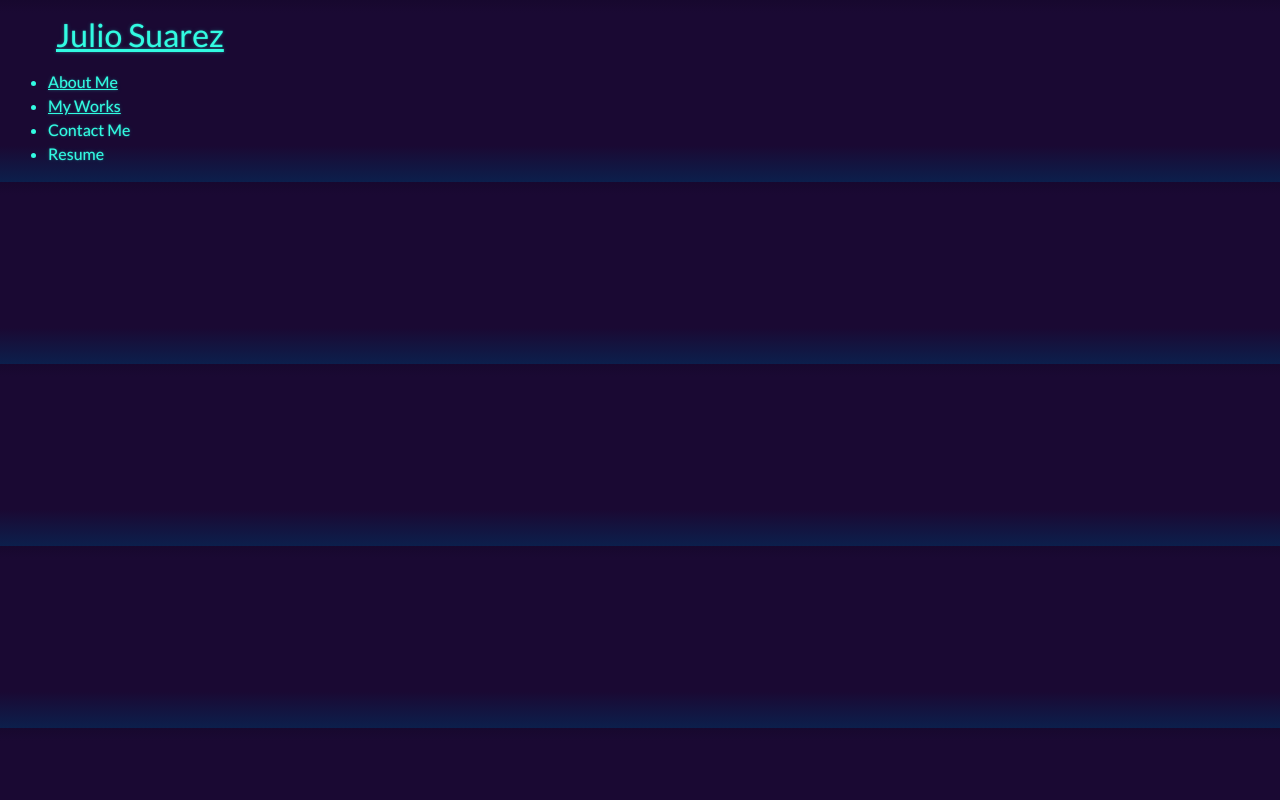
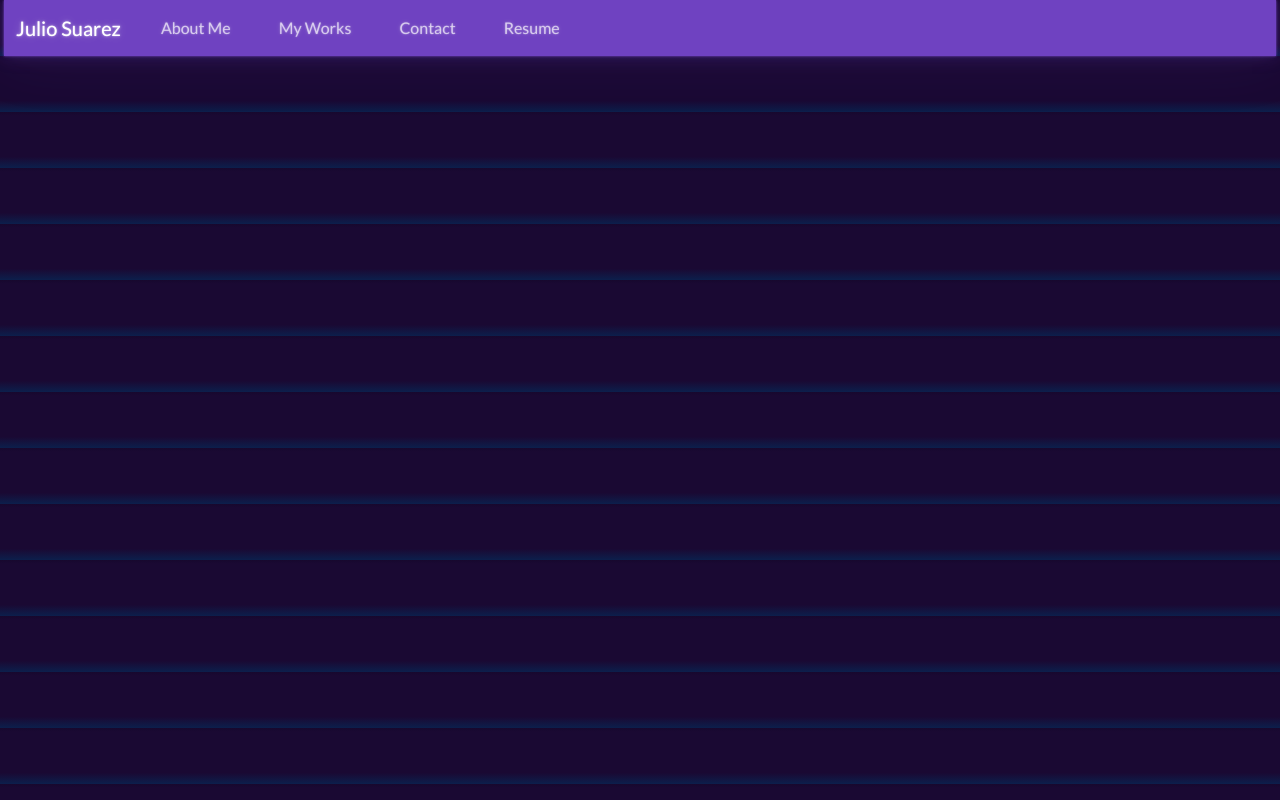
Before and after one commit to justjulio95/react-portfolio, a React (Create React App) app: page / in a window 1280 px wide. Built offline with nearby package versions, Linux system fonts and the light colour scheme.

Commit message:
fixes to header

```diff
--- a/src/App.js
+++ b/src/App.js
@@ -6,6 +6,9 @@ function App() {
   return (
     <div>
       <Header></Header>
+      <main>
+
+      </main>
     </div>
   );
 }
--- /dev/null
+++ b/src/components/Footer/index.js
@@ -0,0 +1,6 @@
+import React from "react";
+
+
+function Footer() {
+  return
+}
--- a/src/components/Header/index.js
+++ b/src/components/Header/index.js
@@ -3,7 +3,7 @@ import Nav from "../Nav";
 
 function Header() {
   return (
-    <div className="flex-row px-1">
+    <div className="d-flexflex-row px-1">
       <Nav></Nav>
     </div>
   )
--- a/src/components/Nav/index.js
+++ b/src/components/Nav/index.js
@@ -2,33 +2,31 @@ import React from "react";
 
 function Nav() {
   return(
-    <header className="flex-row px-1">
-      <h2 className="mx-5 my-3">
-        <a data-testid="home" href="/">
-          <span>Julio Suarez</span>
-        </a>
-      </h2>
-      <nav>
-        <ul className="flex-row">
-          <li className="mx-2">
-            <a data-testid="about" href="#about">
+    <nav className="navbar navbar-expand-sm navbar-expand-lg navbar-expand-xl navbar-dark bg-primary justify-content-between">
+      <div className="container-fluid">
+        <a className="navbar-brand" href="/">Julio Suarez</a>
+        <div className="collapse navbar-collapse" id="navbarColor02">
+          <ul className="navbar-nav me-auto">
+            <li className="nav-item mx-3">
+              <a className="nav-link" href="#about" data-testid="about">
                 About Me
               </a>
             </li>
-          <li className="mx-2">
-            <a data-testid="portfolio" href="#portfolio">
+            <li className="nav-item mx-3">
+              <a className="nav-link" href="#portfolio" data-testid="portfolio">
                 My Works
               </a>
             </li>
-          <li className="mx-2">
-            <span>Contact Me</span>
+            <li className="nav-item mx-3">
+              <span className="nav-link">Contact</span> {/* Add onClick later */}
             </li>
-          <li className="mx-2">
-            <span>Resume</span>
+            <li className="nav-item mx-3">
+              <span className="nav-link">Resume</span> {/* Find a way to maybe have resume pop up as a pdf. */}
             </li>
           </ul>
+        </div>
+      </div>
     </nav>
-    </header>
   )
 }
 
```
Also changed, not shown: src/assets/svgs/github.svg (added), src/index.css. Lines whose indentation alone changed are shown as unchanged.
